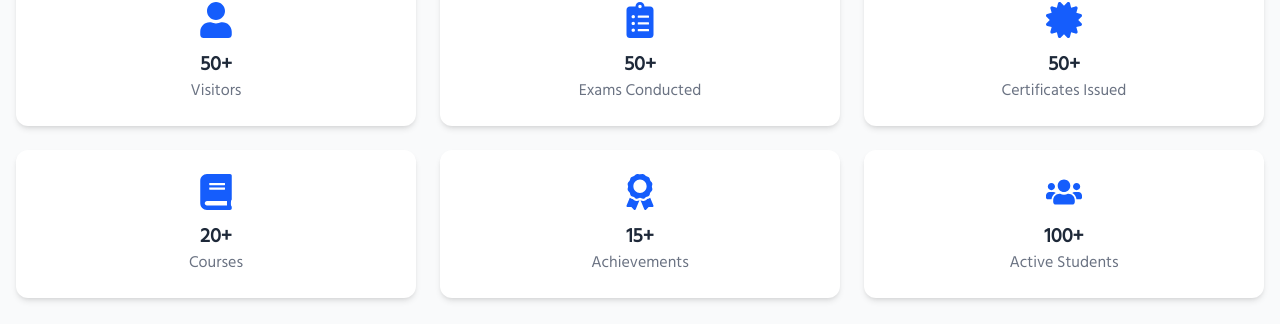
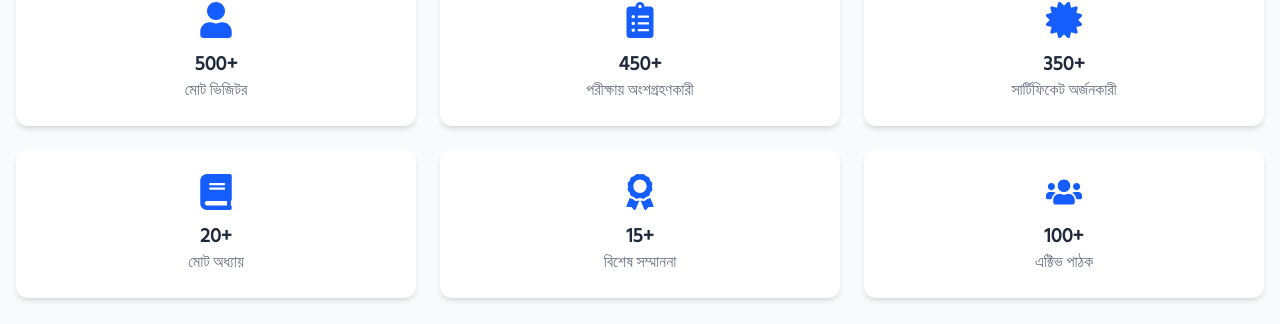
Before and after one commit to ishoef/Seerah-Client-Side, a React (Vite) app: page / in a window 1280 px wide. Shown: the part 779-1103 px from the top of the page. Built offline with nearby package versions, Linux system fonts and the light colour scheme; no server answers.

Commit message:
update some data

```diff
--- a/src/Pages/Home/States/States.jsx
+++ b/src/Pages/Home/States/States.jsx
@@ -10,12 +10,12 @@ import {
 import Title from "../../../Components/Title/Title";
 
 const stateData = [
-  { icon: "FaUser", label: "Visitors", amount: "50+" },
-  { icon: "FaClipboardList", label: "Exams Conducted", amount: "50+" },
-  { icon: "FaCertificate", label: "Certificates Issued", amount: "50+" },
-  { icon: "FaBook", label: "Courses", amount: "20+" },
-  { icon: "FaAward", label: "Achievements", amount: "15+" },
-  { icon: "FaUsers", label: "Active Students", amount: "100+" },
+  { icon: "FaUser", label: "মোট ভিজিটর", amount: "500+" },
+  { icon: "FaClipboardList", label: "পরীক্ষায় অংশগ্রহণকারী", amount: "450+" },
+  { icon: "FaCertificate", label: "সার্টিফিকেট অর্জনকারী", amount: "350+" },
+  { icon: "FaBook", label: "মোট অধ্যায়", amount: "20+" },
+  { icon: "FaAward", label: "বিশেষ সম্মাননা", amount: "15+" },
+  { icon: "FaUsers", label: "এক্টিভ পাঠক", amount: "100+" },
 ];
 
 const iconMap = {
```
